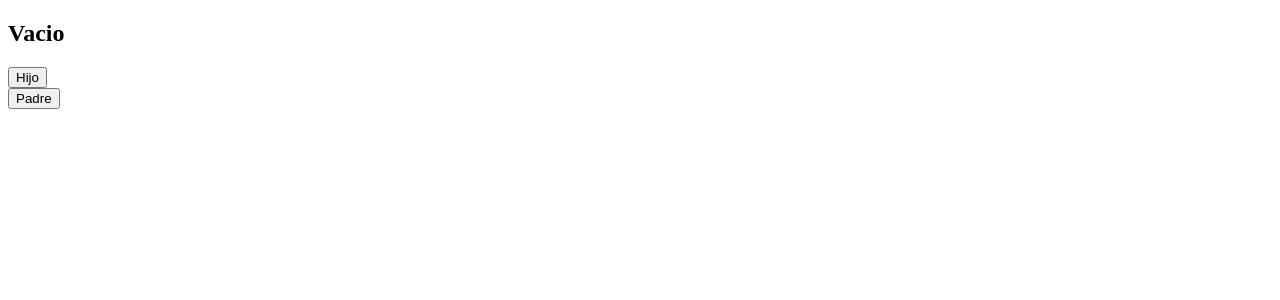
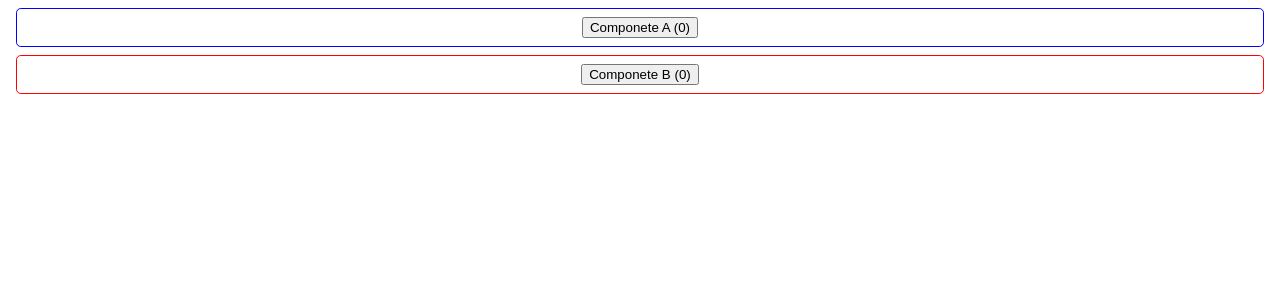
Before and after one commit to carlosmorera/CursoReact2020, a React (Create React App) app: page / in a window 1280 px wide. Shown: the top 300 px of the page. Built offline with nearby package versions, Linux system fonts and the light colour scheme.

Commit message:
Se hace el patron Comunicación Parent

```diff
--- a/src/App.js
+++ b/src/App.js
@@ -1,25 +1,50 @@
 import React, {Component} from "react";
 
-class Hijo extends Component {
+const boxStyle = {
+    padding: '0.5em',
+    margin: '0.5em',
+    border: '1pz solid gray',
+    borderRadius: '0.3em',
+    textAlign: 'center'
+}
 
-    state = {
-        message: 'Vacio'
-    }
-    dispatchAlert = (e, message = 'Alerta  desde el hjo') => {
-        alert(message)
-        this.setState({message})
-    }
+const blueStyle = {
+    ...boxStyle,
+    border: '1px solid blue'
+}
+const redStyle = {
+    ...boxStyle,
+    border: '1px solid red'
+}
+
+
+class ComponetA extends Component {
 
     render() {
-        const {message} = this.state
+        const {num} = this.props
         return (
-            <div>
-                <h2>{message}</h2>
+            <div
+                style={blueStyle}>
+                <button
+                    onClick={this.props.onAdd}>
+                    Componete A ({num})
+                </button>
+            </div>
+        )
+    }
+}
 
+class ComponentB extends Component {
+
+    render() {
+        const {num} = this.props
+
+        return (
+            <div
+                style={redStyle}>
                 <button
-                    onClick={this.dispatchAlert}
-                >
-                    Hijo
+                    onClick={this.props.onAdd}>
+                    Componete B ({num})
                 </button>
             </div>
         )
@@ -28,24 +53,35 @@ class Hijo extends Component {
 
 class App extends Component {
 
-    hijo = React.createRef()
+    state = {
+        countA: 0,
+        countB: 0
+    }
 
-
-    handleClick = () => {
-        this.hijo.current.dispatchAlert(null, 'mensaje desde el componente padre')
+    handleAddA = () => {
+        this.setState({
+            countA: this.state.countA + 1
+        })
+    }
+    handleAddB = () => {
+        this.setState({
+            countB: this.state.countB + 2
+        })
     }
 
     render() {
+        const {countA, countB} = this.state
         return (
             <div>
-                <Hijo
-                    ref={this.hijo}
+                <ComponetA
+                    num={countA}
+                    onAdd={this.handleAddB}
                 />
-                <button
-                    onClick={this.handleClick}
-                >
-                    Padre
-                </button>
+                <ComponentB
+                    num={countB}
+                    onAdd={this.handleAddA}
+                />
+
             </div>
         )
     }
```
